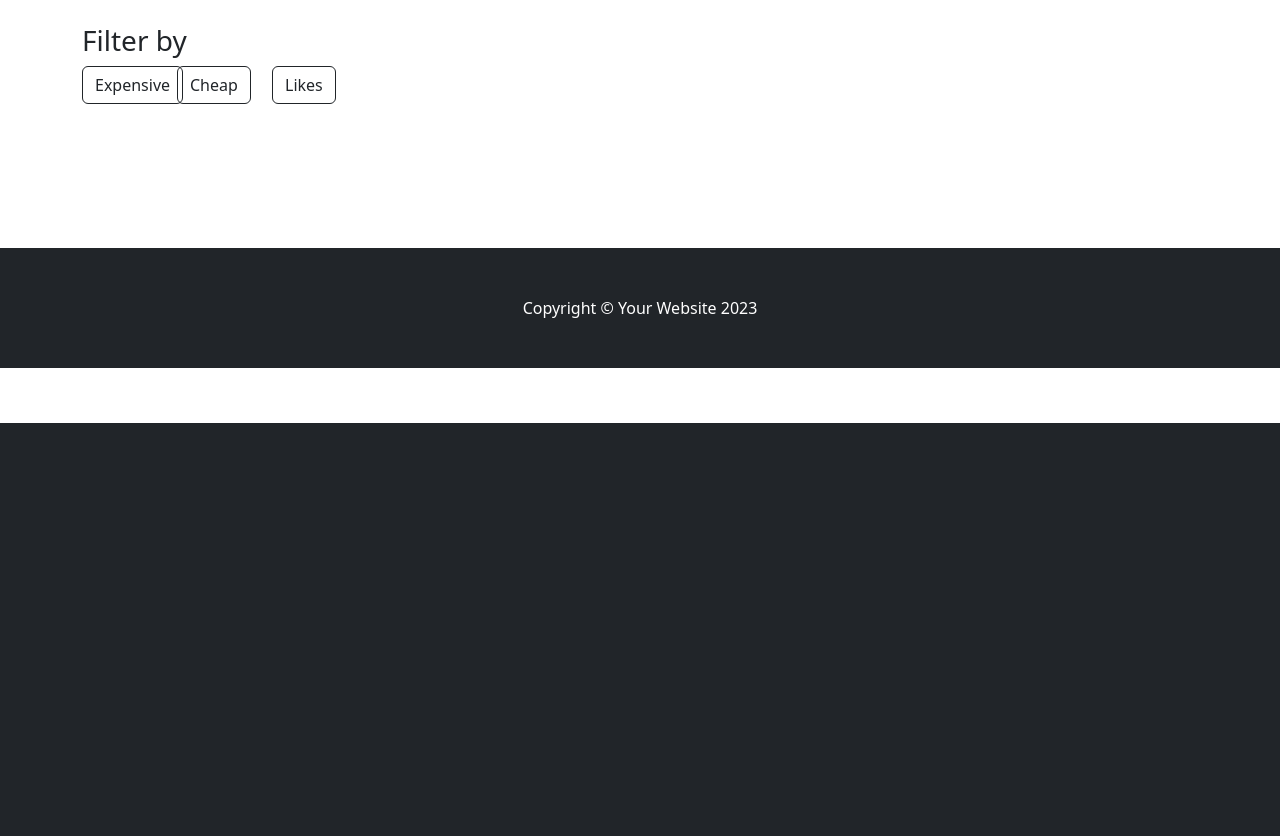
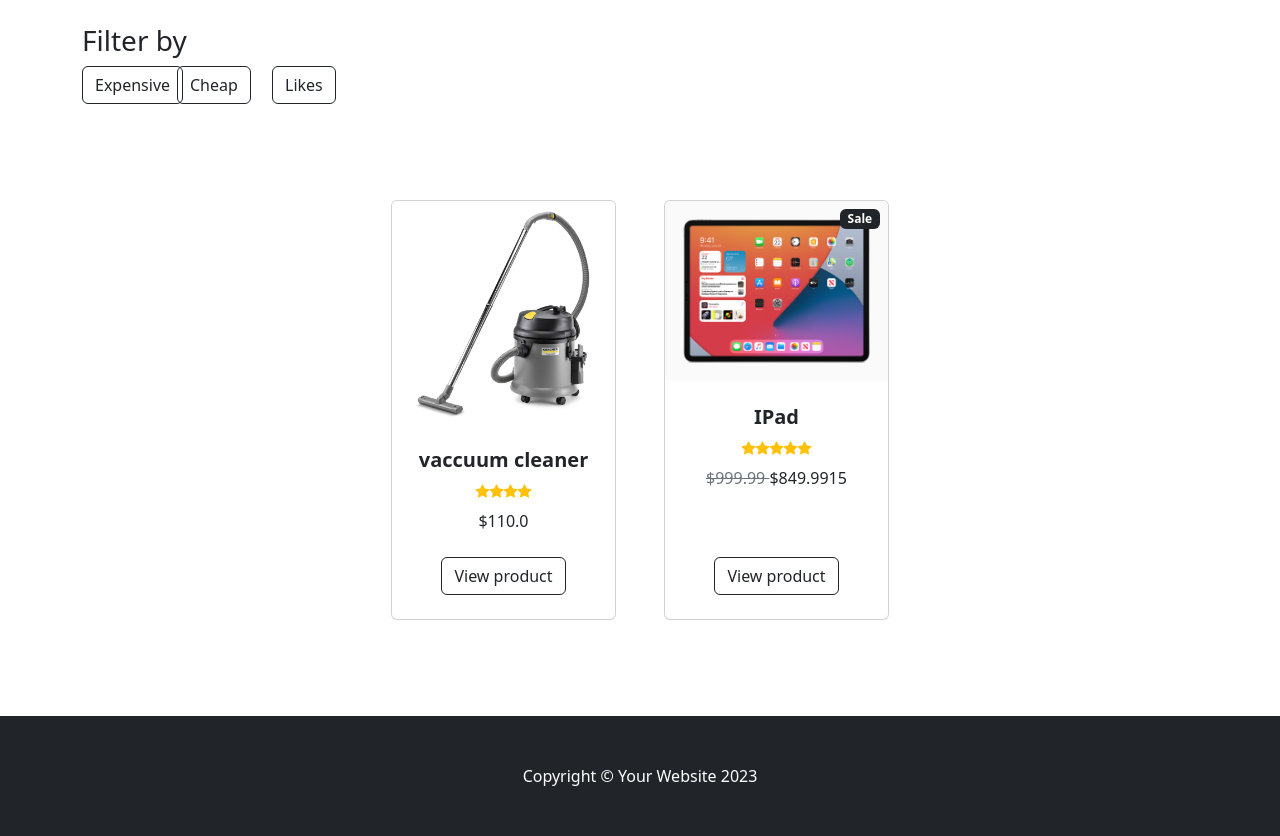
Before and after one commit to daisy919231/djang_les4, a Django app: page /product-list/ in a window 1280 px wide. Shown: the part 377-1213 px from the top of the page. Before the commit the page ends 800 px from the top, so only its background shows below. Run offline with Django 5.2, Linux system fonts and the light colour scheme; data comes from the database, SQL or seed files in the repository; both versions use the stored data as it was after the commit; some libraries are stand-ins or nearby versions.

Commit message:
Corrected!

```diff
--- a/config/settings.py
+++ b/config/settings.py
@@ -121,6 +121,9 @@
 STATIC_URL = 'static/'
 STATIC_ROOT=os.path.join(BASE_DIR, 'staticfiles')
 
+MEDIA_URL='media/'
+MEDIA_ROOT=os.path.join(BASE_DIR, 'media/')
+
 
 # Default primary key field type
 # https://docs.djangoproject.com/en/5.0/ref/settings/#default-auto-field
--- a/config/urls.py
+++ b/config/urls.py
@@ -16,8 +16,10 @@
 """
 from django.contrib import admin
 from django.urls import path,include
+from django.conf.urls.static import static
+from config import settings
 
 urlpatterns = [
     path('admin/', admin.site.urls),
     path('', include('shop_website.urls' ))
-]
+] + static(settings.MEDIA_URL, document_root=settings.MEDIA_ROOT)
--- a/shop_website/models.py
+++ b/shop_website/models.py
@@ -18,7 +18,7 @@
 
     name=models.CharField(max_length=100)
     description=models.TextField(null=True, blank=True)
-    price=models.DecimalField(max_digits=5, decimal_places=2)
+    price=models.FloatField()
     category=models.ForeignKey('Category', on_delete=models.CASCADE, related_name='products')
     quantity=models.IntegerField(default=0)
     rating=models.PositiveIntegerField(choices=RatingChoices.choices, default=RatingChoices.zero.value)
@@ -38,6 +38,12 @@
     def __str__(self):
         return self.name
 
+    @property
+    def get_image(self):
+        if self.image:
+            return self.image.url
+        return None
+
 # User degan table ham yaratilishi kerak #
 
 # class User(models.Model):
@@ -50,7 +56,7 @@
 class Comment(models.Model):
     name=models.CharField(max_length=100)
     email=models.TextField()
-    product=models.ForeignKey('Product', on_delete=models.CASCADE, related_name='products')
+    product=models.ForeignKey('Product', on_delete=models.CASCADE, related_name='comments')
     comment=models.TextField()
 
 
--- a/shop_website/templates/shop_website/home.html
+++ b/shop_website/templates/shop_website/home.html
@@ -34,7 +34,7 @@
                             </button>
                             <ul class="dropdown-menu dropdown-menu-white" aria-labelledby="dropdownMenuButton2">
                                 {% for category in categories %}
-                                    <li><a class="dropdown-item" href="#!">{{ categories }}</a></li>
+                                    <li><a class="dropdown-item" href="#!">{{ category.title }}</a></li>
                                 {% empty %}
                                     <li><a class="dropdown-item" href="#!">No categories available</a></li>
                                 {% endfor %}
@@ -89,47 +89,52 @@
                     {% for product in products %}
                         <div class="col mb-5">
                             <div class="card h-100">
-                                {% if product.is_special %}
-                                    <!-- Sale badge for special items -->
+                                <!-- Sale badge-->
+                                {% if product.discount > 0 %}
                                     <div class="badge bg-dark text-white position-absolute" style="top: 0.5rem; right: 0.5rem">Sale</div>
                                 {% endif %}
                                 <!-- Product image-->
-                                <img class="card-img-top" src="{{ product.image_url }}" alt="{{ product.name }}" />
+                                <img class="card-img-top" src="{{ product.image.url }}" alt="..." />
                                 <!-- Product details-->
                                 <div class="card-body p-4">
                                     <div class="text-center">
                                         <!-- Product name-->
                                         <h5 class="fw-bolder">{{ product.name }}</h5>
-                                        {% if product.is_special %}
-                                            <!-- Product reviews for special items-->
-                                            <div class="d-flex justify-content-center small text-warning mb-2">
-                                                <div class="bi-star-fill"></div>
-                                                <div class="bi-star-fill"></div>
-                                                <div class="bi-star-fill"></div>
-                                                <div class="bi-star-fill"></div>
-                                                <div class="bi-star-fill"></div>
-                                            </div>
-                                            <!-- Special price display -->
-                                            <span class="text-muted text-decoration-line-through">${{ product.original_price }}</span>
-                                            ${{ product.sale_price }}
-                                        {% else %}
-                                            <!-- Regular product price-->
-                                            <span>${{ product.price }}</span>
-                                        {% endif %}
+                                        <!-- Product reviews-->
+                                        <div class="d-flex justify-content-center small text-warning mb-2">
+                                            {% with ''|center:product.rating as ratings %}
+                                                {%  for rating in ratings %}
+                                                    <div class="bi-star-fill"></div>
+                                                {% endfor %}
+                                            {% endwith %}
+
+                                        </div>
+                                        <!-- Product price-->
+
+                                            {% if product.discount > 0 %}
+                                                <span class="text-muted text-decoration-line-through">
+                                                ${{product.price}} </span>
+                                                ${{product.discounted_price}}
+                                            {% else%}
+                                                ${{product.price}}
+                                            {% endif %}
+
                                     </div>
                                 </div>
                                 <!-- Product actions-->
                                 <div class="card-footer p-4 pt-0 border-top-0 bg-transparent">
-                                    <div class="text-center">
-                                        <a class="btn btn-outline-dark mt-auto" href="{% url 'product_details' product.id %}">View product</a>
-                                    </div>
+                                    <div class="text-center"><a class="btn btn-outline-dark mt-auto" href="{% url 'product_details' product.id  %}">View product</a></div>
                                 </div>
+
+
                             </div>
+
                         </div>
                     {% endfor %}
                 </div>
             </div>
         </section>
+
 
         <!-- Footer-->
         <footer class="py-5 bg-dark">
--- a/shop_website/urls.py
+++ b/shop_website/urls.py
@@ -4,7 +4,7 @@
 urlpatterns=[
     path('admin/',admin.site.urls),
     path('product-list/', views.product_list, name='product_list'),
-    path('pd/', views.product_details, name='product_details'),
+    path('pd/<int:product_id>', views.product_details, name='product_details'),
 
 
 ]
--- a/shop_website/views.py
+++ b/shop_website/views.py
@@ -1,33 +1,19 @@
-from django.shortcuts import render
+from django.shortcuts import render, HttpResponse
 from shop_website.models import Category, Product, Comment
+from typing import Optional
 
 # Create your views here.
 def product_list(request):
-    return render (request, 'shop_website/home.html')
-
-def product_details (request):
+    categories=Category.objects.all()
     products = Product.objects.all()
     context={
-        'products': products }
-    return render (request, 'shop_website/detail.html', context )
+    'products': products,
+    'categories': categories }
+    return render (request, 'shop_website/home.html', context)
 
-def categories(request):
-    categories = Category.objects.all()
+def product_details (request, product_id):
+    product=Product.objects.get(id=product_id)
     context={
-        'categories': categories
+        'product': product
         }
-    return render (request, 'shop_website.home.html', context)
-
-def comments(request):
-    comments=Comment.objects.all()
-    context={
-        "comments": comments
-    }
-    return render (request, 'shop_website/detail.html', context )
-
-# def products(request):
-#     products = Product.objects.all()
-#     context={
-#         'products': products
-#         }
-#     return render (request, 'shop_website.home.html', context)
+    return render (request, 'shop_website/detail.html', context)
```
Also changed, not shown: shop_website/templates/shop_website/detail.html (+19 -23 lines), db.sqlite3, media/products/ipad.jpg (added), media/products/plesos.jpg (added), shop_website/migrations/0003_alter_product_price.py (added), shop_website/migrations/0004_alter_comment_product.py (added).
